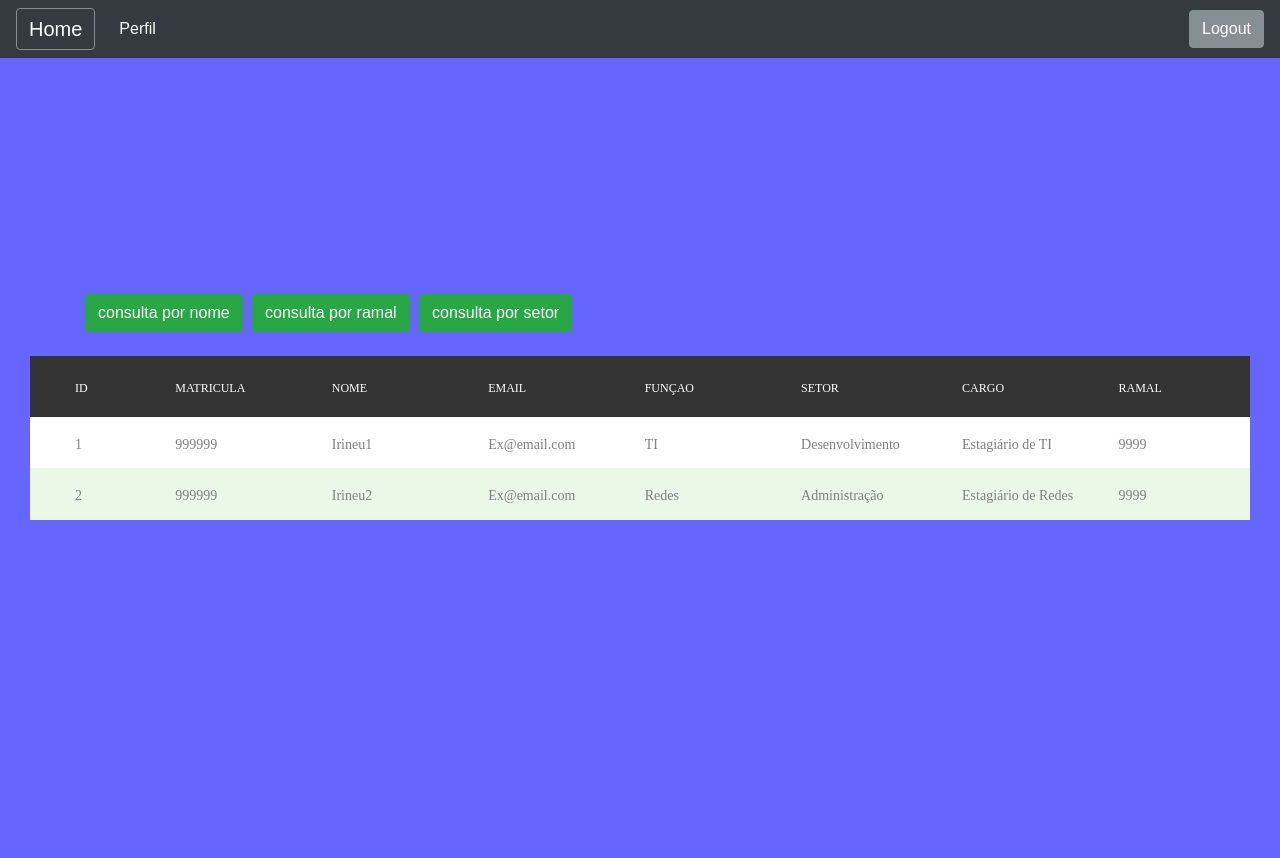
After one commit to TurmaSenac20182/ListaModulo3, a PHP site: page /consultaLogin.html in a window 1280 px wide. The commit adds this page. Run offline with PHP 8.4, Linux system fonts and the light colour scheme; some web fonts are replaced.

Commit message:
Inclusão dos Links, Consultas, NavBar, Alteração no Html - Cadastro, index, consultaLogin.

```diff
--- /dev/null
+++ b/Prototitpo/consultaLogin.html
@@ -0,0 +1,182 @@
+<!DOCTYPE html>
+<html lang="pt-br">
+
+<head>
+	<title>Resultado Consulta</title>
+	<meta charset="UTF-8">
+	<meta name="viewport" content="width=device-width, initial-scale=1">
+	<!--===============================================================================================-->
+	<link rel="stylesheet" type="text/css" href="vendor/bootstrap/css/bootstrap.min.css">
+	<!--===============================================================================================-->
+	<link rel="stylesheet" type="text/css" href="fonts/font-awesome-4.7.0/css/font-awesome.min.css">
+	<!--===============================================================================================-->
+	<link rel="stylesheet" type="text/css" href="vendor/animate/animate.css">
+	<!--===============================================================================================-->
+	<link rel="stylesheet" type="text/css" href="vendor/select2/select2.min.css">
+	<!--===============================================================================================-->
+	<link rel="stylesheet" type="text/css" href="vendor/perfect-scrollbar/perfect-scrollbar.css">
+	<!--===============================================================================================-->
+	<link rel="stylesheet" type="text/css" href="css/table.css">
+	<link rel="stylesheet" type="text/css" href="css/table_ultil.css">
+	<!--===============================================================================================-->
+</head>
+
+<body>
+	<nav class="navbar navbar-expand-lg navbar-dark bg-dark">
+		<a class="navbar-brand btn btn-outline-secondary" href="#"></i> Home</a>
+		<button class="navbar-toggler" type="button" data-toggle="collapse" data-target="#navbarSupportedContent"
+		 aria-controls="navbarSupportedContent" aria-expanded="false" aria-label="Toggle navigation">
+			<span class="navbar-toggler-icon"></span>
+		</button>
+
+		<div class="collapse navbar-collapse" id="navbarSupportedContent">
+			<ul class="navbar-nav mr-auto">
+				<li class="nav-item active">
+					<a class="nav-link" href="cadastro.html">Perfil</a>
+				</li>
+				<!--<li class="nav-item">
+					<a class="nav-link" href="#">Link</a>
+				</li>-->
+			</ul>
+			<a class="btn btn-secondary" href="index.html" role="button" style="margin-left: 2%;z-index:999;"> Logout </a>
+		<!--<button type="button" class="btn btn-success my-2 my-sm-0" data-toggle="modal" data-target="#modalExemplo" style="margin-left: 1%;z-index:999;">Cadastrar-se</button>-->
+
+		</div>
+	</nav>
+
+	<div class="limiter">
+		<div class="container-table100">
+			<div class="wrap-table100">
+				<div class="container" style="width: 100%;">
+					<div class="btn-group" role="group" aria-label="Basic example">
+						<div id="C1">
+							<p style="margin-top: 5%;">
+								<button class="btn btn-success" type="button" data-toggle="collapse" data-target="#Iconsulta1" aria-expanded="false"
+								 aria-controls="collapseExample">
+									consulta por nome
+								</button>
+							</p>
+						</div>
+						<div id="C2" style="margin-left: 2%; margin-right: 2%;">
+							<p style="margin-top: 5%;">
+								<button class="btn btn-success" type="button" data-toggle="collapse" data-target="#Iconsulta2" aria-expanded="false"
+								 aria-controls="collapseExample">
+									consulta por ramal
+								</button>
+							</p>
+						</div>
+						<div id="C3">
+							<p style="margin-top: 5%;">
+								<button class="btn btn-success" type="button" data-toggle="collapse" data-target="#Iconsulta3" aria-expanded="false"
+								 aria-controls="collapseExample">
+									consulta por setor
+								</button>
+							</p>
+						</div>
+					</div>
+					<div class="consulta1">
+						<div class="collapse" id="Iconsulta1">
+							<div class="card card-body">
+								<form action="consultaNome.php" method="post">
+									<div class="form-group">
+										<label for="Inome">Nome</label>
+										<input type="text" class="form-control" id="Inome" name="Nnome" placeholder="Consulte o nome aqui">
+									</div>
+									<button type="submit" class="btn btn-success">Consultar</button>
+								</form>
+							</div>
+						</div>
+					</div>
+
+					<div class="consulta2">
+						<div class="collapse" id="Iconsulta2">
+							<div class="card card-body">
+								<form action="#" method="post">
+									<div class="form-group">
+										<label for="Iramal">Ramal</label>
+										<input type="text" class="form-control" id="Iramal" name="Nramal" placeholder="Consulte o ramal aqui">
+									</div>
+									<button type="submit" class="btn btn-success">Consultar</button>
+								</form>
+							</div>
+						</div>
+					</div>
+
+					<div class="consulta3">
+
+						<div class="collapse" id="Iconsulta3">
+							<div class="card card-body">
+								<form action="#" method="post">
+									<select name="Nsetor" style="border: 1px solid #D3D3D3; border-radius: 30px; width: 100%; margin-bottom: 2%; height: 50%;">
+										<option value="1">&nbsp;&nbsp;1</option>
+										<option value="2">&nbsp;&nbsp;2</option>
+										<option value="3">&nbsp;&nbsp;3</option>
+										<option value="4">&nbsp;&nbsp;4</option>
+									</select>
+									<button type="submit" class="btn btn-success">Consultar</button>
+								</form>
+							</div>
+						</div>
+					</div>
+				</div>
+				<br>
+				<div class="table100 ver2 m-b-110">
+					<table data-vertable="ver2">
+						<thead>
+							<tr class="row100 head">
+								<th class="column100 column1" data-column="column1">ID</th>
+								<th class="column100 column2" data-column="column2">Matricula</th>
+								<th class="column100 column3" data-column="column3">Nome</th>
+								<th class="column100 column4" data-column="column4">Email</th>
+								<th class="column100 column5" data-column="column5">Funçao</th>
+								<th class="column100 column6" data-column="column6">Setor</th>
+								<th class="column100 column7" data-column="column7">Cargo</th>
+								<th class="column100 column8" data-column="column8">Ramal</th>
+							</tr>
+						</thead>
+						<tbody>
+							<tr class="row100">
+								<td class="column100 column1" data-column="column1">1</td>
+								<td class="column100 column2" data-column="column2">999999</td>
+								<td class="column100 column3" data-column="column3">Irineu1</td>
+								<td class="column100 column4" data-column="column4">Ex@email.com</td>
+								<td class="column100 column5" data-column="column5">TI</td>
+								<td class="column100 column6" data-column="column6">Desenvolvimento</td>
+								<td class="column100 column7" data-column="column7">Estagiário de TI</td>
+								<td class="column100 column8" data-column="column8">9999</td>
+							</tr>
+
+							<tr class="row100">
+								<td class="column100 column1" data-column="column1">2</td>
+								<td class="column100 column2" data-column="column2">999999</td>
+								<td class="column100 column3" data-column="column3">Irineu2</td>
+								<td class="column100 column4" data-column="column4">Ex@email.com</td>
+								<td class="column100 column5" data-column="column5">Redes</td>
+								<td class="column100 column6" data-column="column6">Administração</td>
+								<td class="column100 column7" data-column="column7">Estagiário de Redes</td>
+								<td class="column100 column8" data-column="column8">9999</td>
+							</tr>
+
+						</tbody>
+					</table>
+				</div>
+			</div>
+		</div>
+	</div>
+
+
+
+
+	<!--===============================================================================================-->
+	<script src="vendor/jquery/jquery-3.2.1.min.js"></script>
+	<!--===============================================================================================-->
+	<script src="vendor/bootstrap/js/popper.js"></script>
+	<script src="vendor/bootstrap/js/bootstrap.min.js"></script>
+	<!--===============================================================================================-->
+	<script src="vendor/select2/select2.min.js"></script>
+	<!--===============================================================================================-->
+	<script src="js/main.js"></script>
+
+</body>
+
+</html>
--- a/Prototitpo/css/table.css
+++ b/Prototitpo/css/table.css
@@ -247,12 +247,12 @@ th, td {
 }
 
 .table100.ver2 .row100:hover td {
-  background-color: #5555ff;
+  background-color: #00aa00;
   color: #fff;
 }
 
 .table100.ver2 .hov-column-ver2 {
-  background-color: #5555ff;
+  background-color: #00aa00;
   color: #fff;
 }
 
@@ -261,7 +261,7 @@ th, td {
 }
 
 .table100.ver2 .row100 td:hover {
-  background-color: #7171ff;
+  background-color: #4aff4a;
   color: #fff;
 }
 
--- a/Prototitpo/index.html
+++ b/Prototitpo/index.html
@@ -62,7 +62,7 @@
                 </span>
             </div>
 
-            <form class="login100-form validate-form" action="#" method="POST" >
+            <form class="login100-form validate-form" action="consultaLogin.html" method="POST" >
               <div class="wrap-input100 validate-input m-b-26" data-validate="Campo Obrigatório">
                 <span class="label-input100">Usuário</span>
                 <input class="input100" type="text" name="usuario" placeholder="Insira seu usuário.">
```
Also changed, not shown: Prototitpo/cadastro.html (+7 -6 lines), Prototitpo/resultadoConsulta.html (deleted, +0 -85 lines).
